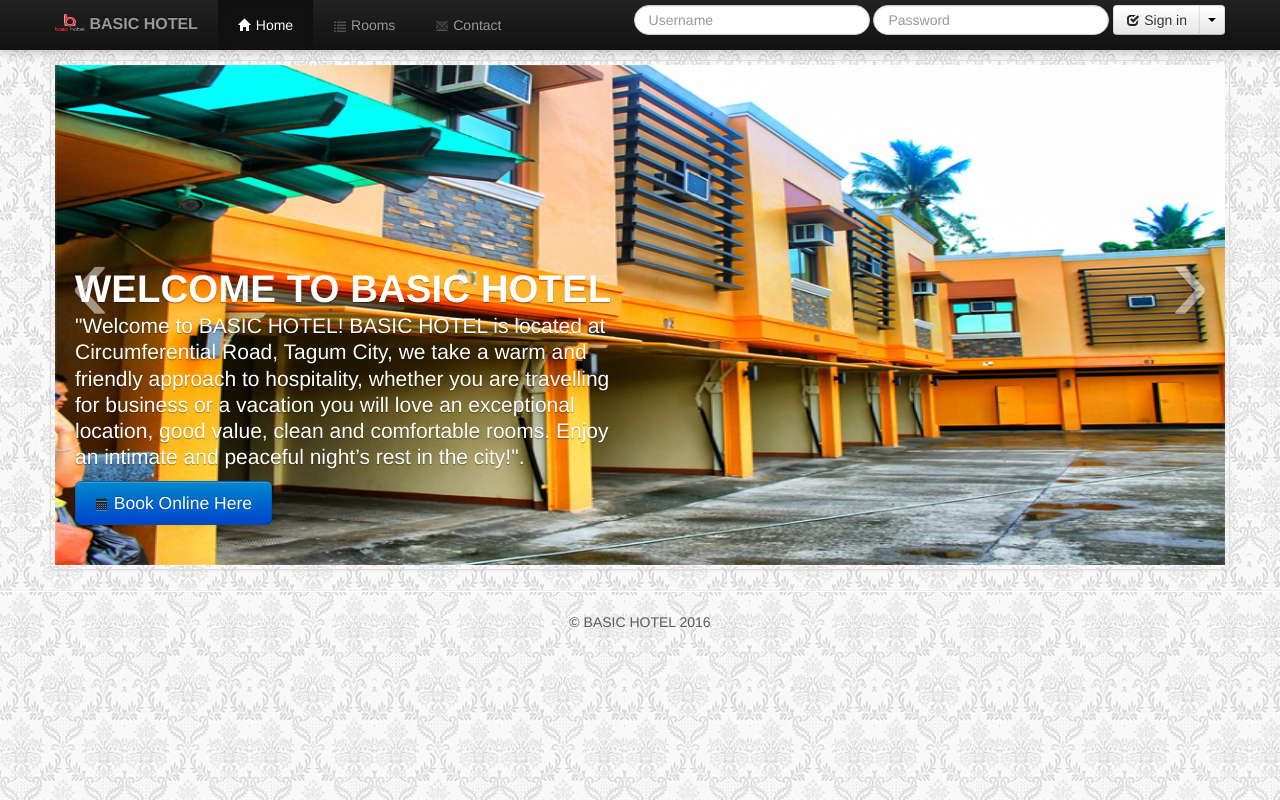
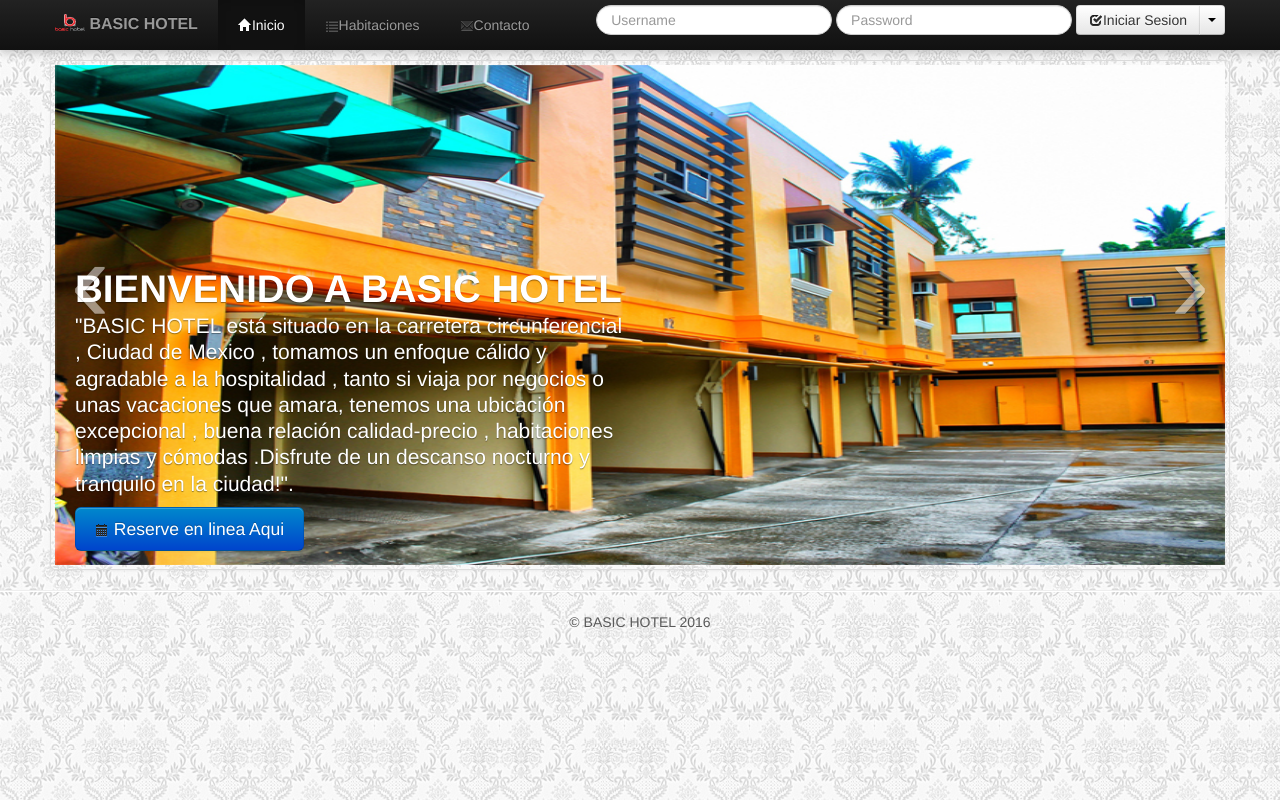
Before and after one commit to zero1808/buscarv_hotel, a PHP site: page / in a window 1280 px wide. Run offline with PHP 8.4, Linux system fonts and the light colour scheme.

Commit message:
Traduccion a español del inicio, y otras cosas

```diff
--- a/hotel1/index.php
+++ b/hotel1/index.php
@@ -12,25 +12,25 @@
           <a class="brand" href="#"><img style="margin-top:-5px;" src="media/kingsfields.png" width="30" height="30"> BASIC HOTEL</a>
           <div class="nav-collapse collapse">
             <ul class="nav">
-              <li class="active"><a href="#"><i class="icon-home"></i> Home</a></li>
-              <li><a href="room.php"><i class="icon-list"></i> Rooms</a></li>
-              <li><a href="#contact" data-toggle="modal"><i class="icon-envelope"></i> Contact</a></li>
+              <li class="active"><a href="#"><i class="icon-home"></i>Inicio</a></li>
+              <li><a href="room.php"><i class="icon-list"></i>Habitaciones</a></li>
+              <li><a href="#contact" data-toggle="modal"><i class="icon-envelope"></i>Contacto</a></li>
             </ul>
             <form method="post" class="navbar-form pull-right">
               <input class="search-query" type="text" name="username" placeholder="Username" required>
               <input class="search-query" type="password" name="password" placeholder="Password" required>
 
             <div class="btn-group">
-  					<button type="submit" class="btn" name="login"><i class="icon-check"></i> Sign in</button>
+  					<button type="submit" class="btn" name="login"><i class="icon-check"></i>Iniciar Sesion</button>
 
 
   					<button class="btn dropdown-toggle" data-toggle="dropdown">
     				<span class="caret"></span>
   					</button>
   				<ul class="dropdown-menu" role="menu" aria-labelledby="dLabel">
-    				<li><a href="#cancel" data-toggle="modal"><i class="icon-remove"></i> Cancel Reservation</a></li>
+    				<li><a href="#cancel" data-toggle="modal"><i class="icon-remove"></i> Cancelar Reservacion</a></li>
                     <li class="divider"></li>
-                    <li><a href="booking.php"><i class="icon-calendar"></i> Check Availability</a></li>
+                    <li><a href="booking.php"><i class="icon-calendar"></i> Checar Disponibilidad</a></li>
   				</ul>
 			</div>
 
@@ -87,7 +87,7 @@
 
   </div>
   <div class="modal-footer">
-    <button class="btn" data-dismiss="modal" aria-hidden="true"><i class="icon-remove"></i> Close</button>
+    <button class="btn" data-dismiss="modal" aria-hidden="true"><i class="icon-remove"></i> Cerrar</button>
   </div>
 </div><!--Modal end -->
 
@@ -104,10 +104,10 @@
 
                 <form action="" method="post">
 
-                <div style="margin-left:-110px;">Your Full Name: <input name="name" type="text" required placeholder="Full name"></div>
-        		<div style="margin-left:-105px;">Email Address: <input name="email" type="email" required placeholder="Email"></div>
+                <div style="margin-left:-110px;">Tu nombre completo: <input name="name" type="text" required placeholder="Nombre Completo"></div>
+        		<div style="margin-left:-105px;">Email: <input name="email" type="email" required placeholder="Email"></div>
 
-                <div style="margin-right:-75px;">Message: <textarea required placeholder="message" class="span4" name="message" rows="6"></textarea></div>
+                <div style="margin-right:-75px;">Mensaje: <textarea required placeholder="Mensaje" class="span4" name="message" rows="6"></textarea></div>
 
 
 
@@ -138,8 +138,8 @@
 
   </div>
   <div class="modal-footer">
-  <button class="btn btn-primary" name="send" type="submit"><i class="icon-envelope"></i> Send</button>
-  <button class="btn" data-dismiss="modal" aria-hidden="true"><i class="icon-remove"></i> Close</button>
+  <button class="btn btn-primary" name="send" type="submit"><i class="icon-envelope"></i> Enviar</button>
+  <button class="btn" data-dismiss="modal" aria-hidden="true"><i class="icon-remove"></i> Cerrar</button>
   </div>
   </form>
 
@@ -150,15 +150,15 @@
   <form action="cancel.php" method="post">
   <div class="modal-header">
     <button type="button" class="close" data-dismiss="modal" aria-hidden="true">×</button>
-    <h3 id="myModalLabel">Please Enter Your Cancelation Code</h3>
+    <h3 id="myModalLabel">Por favor, Ingresa tu codigo de Cancelacion</h3>
   </div>
   <div class="modal-body">
     <div align="center"><input name="confirmation" type="text" placeholder="Confirmation Code" required></div>
     <div align="center"><input name="balance" type="text" placeholder="Your Balance" required></div>
   </div>
   <div class="modal-footer">
-  	<button type="submit" class="btn btn-info"><i class=" icon-arrow-right"></i> Proceed</button>
-    <button class="btn" data-dismiss="modal" aria-hidden="true"><i class="icon-remove"></i> Close</button>
+  	<button type="submit" class="btn btn-info"><i class=" icon-arrow-right"></i> Proceder</button>
+    <button class="btn" data-dismiss="modal" aria-hidden="true"><i class="icon-remove"></i> Cerrar</button>
   </div>
   </form>
 </div><!--Modal end -->
@@ -178,11 +178,9 @@
           <img src="admin/slider/IMG_5561.jpg" alt="">
           <div class="container">
             <div class="carousel-caption">
-              <h1>WELCOME TO BASIC HOTEL</h1>
-              <p class="lead" align-justify>"Welcome to BASIC HOTEL!
-BASIC HOTEL is located at Circumferential Road, Tagum City, we take a warm and friendly approach to hospitality, whether you are travelling for business or a vacation you will love an exceptional location, good value, clean and comfortable rooms.
-Enjoy an intimate and peaceful night’s rest in the city!".</p>
-              <a class="btn btn-primary btn-large" href="booking.php"><i class="icon-calendar"></i> Book Online Here</a>
+              <h1>BIENVENIDO A BASIC HOTEL</h1>
+              <p class="lead" align-justify>"BASIC HOTEL está situado en la carretera circunferencial , Ciudad de Mexico , tomamos un enfoque cálido y agradable a la hospitalidad , tanto si viaja por negocios o unas vacaciones que amara, tenemos una ubicación excepcional , buena relación calidad-precio , habitaciones limpias y cómodas .Disfrute de un descanso nocturno  y tranquilo en la ciudad!".</p>
+              <a class="btn btn-primary btn-large" href="booking.php"><i class="icon-calendar"></i> Reserve en linea Aqui</a>
             </div>
           </div>
         </div>
@@ -190,11 +188,9 @@ Enjoy an intimate and peaceful night’s rest in the city!".</p>
           <img src="admin/slider/IMG_5563.jpg" alt="">
           <div class="container">
             <div class="carousel-caption">
-              <h1>WELCOME TO BASIC HOTEL</h1>
-              <p class="lead" align-justify>"Welcome to BASIC HOTEL!
-BASIC HOTEL is located at Circumferential Road, Tagum City, we take a warm and friendly approach to hospitality, whether you are travelling for business or a vacation you will love an exceptional location, good value, clean and comfortable rooms.
-Enjoy an intimate and peaceful night’s rest in the city!".</p>
-              <a class="btn btn-primary btn-large" href="booking.php"><i class="icon-calendar"></i> Book Online Here</a>
+              <h1>BIENVENIDO A BASIC HOTEL</h1>
+              <p class="lead" align-justify>"BASIC HOTEL está situado en la carretera circunferencial , Ciudad de Mexico , tomamos un enfoque cálido y agradable a la hospitalidad , tanto si viaja por negocios o unas vacaciones que amara, tenemos una ubicación excepcional , buena relación calidad-precio , habitaciones limpias y cómodas .Disfrute de un descanso nocturno  y tranquilo en la ciudad!".</p>
+              <a class="btn btn-primary btn-large" href="booking.php"><i class="icon-calendar"></i>Reserve en linea Aqui</a>
             </div>
           </div>
         </div>
@@ -202,11 +198,9 @@ Enjoy an intimate and peaceful night’s rest in the city!".</p>
           <img src="admin/slider/IMG_5565.jpg" alt="">
           <div class="container">
              <div class="carousel-caption">
-              <h1>WELCOME TO BASIC HOTEL</h1>
-              <p class="lead" align-justify>"Welcome to BASIC HOTEL!
-BASIC HOTEL is located at Circumferential Road, Tagum City, we take a warm and friendly approach to hospitality, whether you are travelling for business or a vacation you will love an exceptional location, good value, clean and comfortable rooms.
-Enjoy an intimate and peaceful night’s rest in the city!".</p>
-              <a class="btn btn-primary btn-large" href="booking.php"><i class="icon-calendar"></i> Book Online Here</a>
+              <h1>BIENVENIDO A BASIC HOTEL</h1>
+              <p class="lead" align-justify>"BASIC HOTEL está situado en la carretera circunferencial , Ciudad de Mexico , tomamos un enfoque cálido y agradable a la hospitalidad , tanto si viaja por negocios o unas vacaciones que amara, tenemos una ubicación excepcional , buena relación calidad-precio , habitaciones limpias y cómodas .Disfrute de un descanso nocturno  y tranquilo en la ciudad!".</p>
+              <a class="btn btn-primary btn-large" href="booking.php"><i class="icon-calendar"></i> Reserve en linea Aqui</a>
             </div>
           </div>
         </div>
@@ -214,11 +208,9 @@ Enjoy an intimate and peaceful night’s rest in the city!".</p>
           <img src="admin/slider/IMG_5566.jpg" alt="">
           <div class="container">
              <div class="carousel-caption">
-              <h1>WELCOME TO BASIC HOTEL</h1>
-              <p class="lead" align-justify>"Welcome to BASIC HOTEL!
-BASIC HOTEL is located at Circumferential Road, Tagum City, we take a warm and friendly approach to hospitality, whether you are travelling for business or a vacation you will love an exceptional location, good value, clean and comfortable rooms.
-Enjoy an intimate and peaceful night’s rest in the city!".</p>
-              <a class="btn btn-primary btn-large" href="booking.php"><i class="icon-calendar"></i> Book Online Here</a>
+              <h1>BIENVENIDO A BASIC HOTEL</h1>
+              <p class="lead" align-justify>"BASIC HOTEL está situado en la carretera circunferencial , Ciudad de Mexico , tomamos un enfoque cálido y agradable a la hospitalidad , tanto si viaja por negocios o unas vacaciones que amara, tenemos una ubicación excepcional , buena relación calidad-precio , habitaciones limpias y cómodas .Disfrute de un descanso nocturno  y tranquilo en la ciudad!".</p>
+              <a class="btn btn-primary btn-large" href="booking.php"><i class="icon-calendar"></i> Reserve en linea Aqui</a>
             </div>
           </div>
         </div>
@@ -226,11 +218,9 @@ Enjoy an intimate and peaceful night’s rest in the city!".</p>
           <img src="admin/slider/IMG_5560.jpg" alt="">
           <div class="container">
              <div class="carousel-caption">
-              <h1>WELCOME TO BASIC HOTEL</h1>
-              <p class="lead" align-justify>"Welcome to BASIC HOTEL!
-BASIC HOTEL is located at Circumferential Road, Tagum City, we take a warm and friendly approach to hospitality, whether you are travelling for business or a vacation you will love an exceptional location, good value, clean and comfortable rooms.
-Enjoy an intimate and peaceful night’s rest in the city!".</p>
-              <a class="btn btn-primary btn-large" href="booking.php"><i class="icon-calendar"></i> Book Online Here</a>
+              <h1>BIENVENIDO A BASIC HOTEL</h1>
+              <p class="lead" align-justify>"BASIC HOTEL está situado en la carretera circunferencial , Ciudad de Mexico , tomamos un enfoque cálido y agradable a la hospitalidad , tanto si viaja por negocios o unas vacaciones que amara, tenemos una ubicación excepcional , buena relación calidad-precio , habitaciones limpias y cómodas .Disfrute de un descanso nocturno  y tranquilo en la ciudad!".</p>
+              <a class="btn btn-primary btn-large" href="booking.php"><i class="icon-calendar"></i> Reserve en linea Aqui</a>
             </div>
           </div>
         </div>
@@ -238,11 +228,9 @@ Enjoy an intimate and peaceful night’s rest in the city!".</p>
           <img src="admin/slider/IMG_5564.jpg" alt="">
           <div class="container">
              <div class="carousel-caption">
-              <h1>WELCOME TO BASIC HOTEL</h1>
-              <p class="lead" align-justify>"Welcome to BASIC HOTEL!
-BASIC HOTEL is located at Circumferential Road, Tagum City, we take a warm and friendly approach to hospitality, whether you are travelling for business or a vacation you will love an exceptional location, good value, clean and comfortable rooms.
-Enjoy an intimate and peaceful night’s rest in the city!".</p>
-              <a class="btn btn-primary btn-large" href="booking.php"><i class="icon-calendar"></i> Book Online Here</a>
+              <h1>BIENVENIDO A BASIC HOTEL</h1>
+              <p class="lead" align-justify>"BASIC HOTEL está situado en la carretera circunferencial , Ciudad de Mexico , tomamos un enfoque cálido y agradable a la hospitalidad , tanto si viaja por negocios o unas vacaciones que amara, tenemos una ubicación excepcional , buena relación calidad-precio , habitaciones limpias y cómodas .Disfrute de un descanso nocturno  y tranquilo en la ciudad!".</p>
+              <a class="btn btn-primary btn-large" href="booking.php"><i class="icon-calendar"></i> Reserve en linea Aqui</a>
             </div>
           </div>
         </div>
--- a/hotel1/session.php
+++ b/hotel1/session.php
@@ -1,5 +1,5 @@
-<?php//Start session
-	session_start();//Check whether the session variable SESS_MEMBER_ID is present or not
+<?php
+	if(!isset($_SESSION)){session_start();}//Check whether the session variable SESS_MEMBER_ID is present or not
 	if(!isset($_SESSION['id']) || (trim($_SESSION['id']) == '')) {
 		header("location: index.php");
 		exit();
```
Also changed, not shown: hotel1/room.php (+15 -15 lines).
